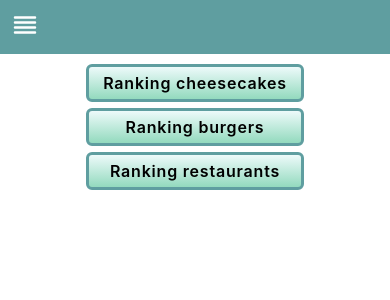
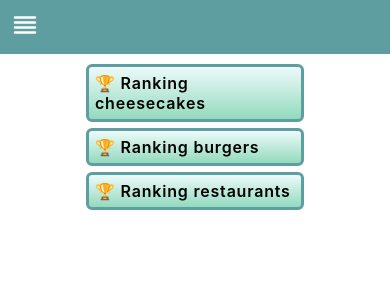
Before and after one commit to javirro/food-ranking-ui, a React (Create React App) app: page / in a window 390 px wide. Shown: the top 300 px of the page. Built offline with nearby package versions, Linux system fonts and the light colour scheme; no server answers.

Commit message:
Add some extra style to home buttons

```diff
--- a/src/Routes/Home.jsx
+++ b/src/Routes/Home.jsx
@@ -4,9 +4,9 @@ const Home = () => {
   return (
     <>
       <main className="home-container">
-        <Link className="links" to="/ranking/cheesecakes">Ranking cheesecakes</Link>
-        <Link className="links" to="/ranking/burgers">Ranking burgers</Link>
-        <Link className="links" to="/ranking/restaurants">Ranking restaurants</Link>
+        <Link className="links" to="/ranking/cheesecakes"> 🏆 Ranking cheesecakes</Link>
+        <Link className="links" to="/ranking/burgers">🏆 Ranking burgers</Link>
+        <Link className="links" to="/ranking/restaurants">🏆 Ranking restaurants</Link>
       </main>
 
       <Outlet />
--- a/src/Styles/global.css
+++ b/src/Styles/global.css
@@ -65,5 +65,10 @@
     .links {
         padding: 6px;
         font-size: 1rem;
+        text-align: start;
+    }
+    .links:active {
+        background: linear-gradient(rgb(196, 210, 210), rgb(117, 196, 164));
+        border: 3px solid rgb(76, 126, 128);
     }
 }
--- a/src/Styles/navbar.css
+++ b/src/Styles/navbar.css
@@ -46,5 +46,5 @@ nav {
 }
 
 .nav-link.active {
-    color: rgb(225, 214, 6)
+    color: rgb(0, 72, 47)
 }
```
